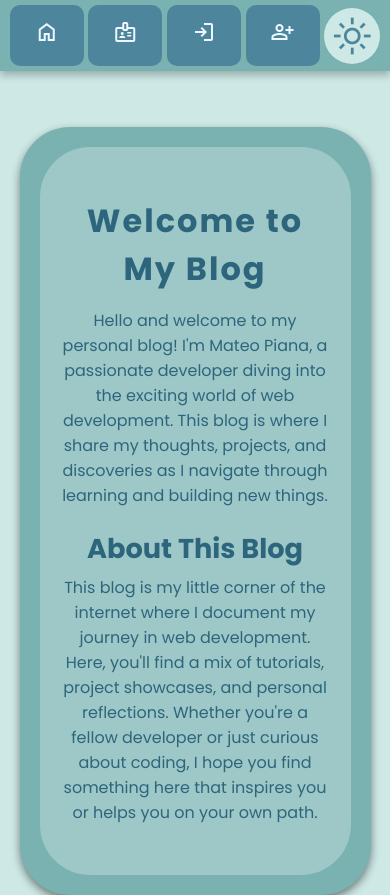
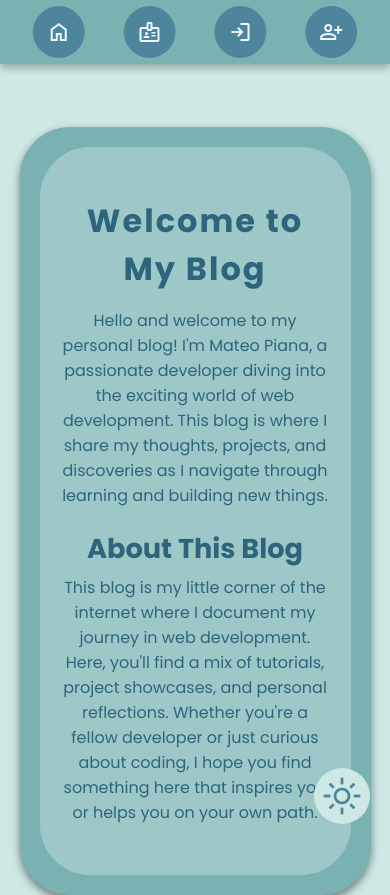
Before and after one commit to Mateo-amateur/My_blog, a Flask app: page / in a window 390 px wide. Run offline with Flask 3, Linux system fonts and the light colour scheme.

Commit message:
End of the proyect

```diff
--- a/app/static/css/styles.css
+++ b/app/static/css/styles.css
@@ -49,6 +49,9 @@ nav ul{
     padding: 15px 25px;
     border-radius: 10px;
     transition: background-color .6s, color .6s;
+    display: flex;
+    align-items: center;
+    justify-content: center;
 }
 
 .list__link:hover{
@@ -63,24 +66,14 @@ nav ul{
     transition: background-color .6s, color .6s;
 }
 
-.mode_ligth{
+.mode_ligth, .mode_dark{
     background-color: var(--bg-color);
     color: var(--item-navbar-color);
 }
 
-.mode_ligth:hover{
+.mode_ligth:hover, .mode_dark:hover{
     color: var(--light-color);
     background-color: var(--item-navbar-color);
-}
-
-.mode_dark{
-    color: var(--light-color);
-    background-color: var(--item-navbar-color);
-}
-
-.mode_dark:hover{
-    background-color: var(--bg-color);
-    color: var(--item-navbar-color);
 }
 
 @media screen and (min-width: 1000px) {
@@ -94,7 +87,17 @@ nav ul{
         display: none;
     }
 
+    .navbar__list > span{
+        position: fixed;
+        right: 20px;
+        bottom: 20px;
+    }
+
     .navbar__list{
         padding: 5px;
     }
+
+    .list__link{
+        clip-path: circle(40% at 50% 50%);
+    }
 }
```
